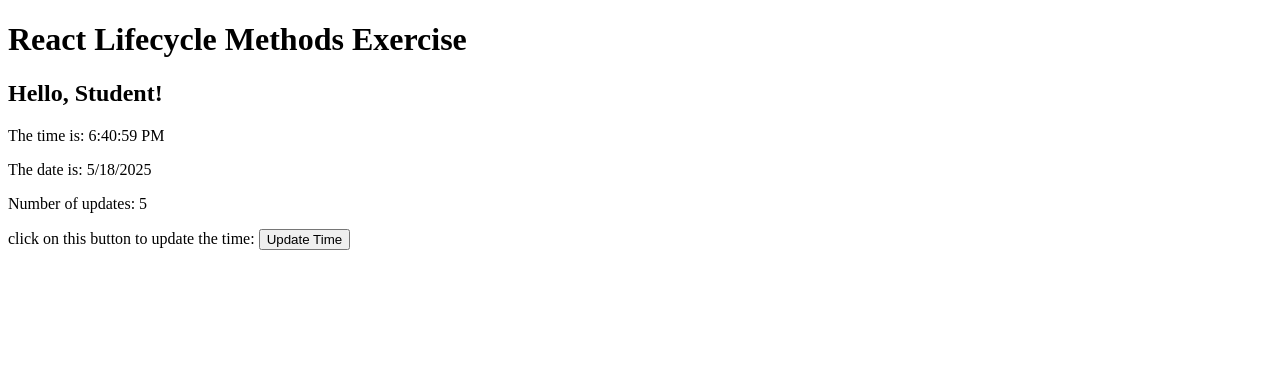
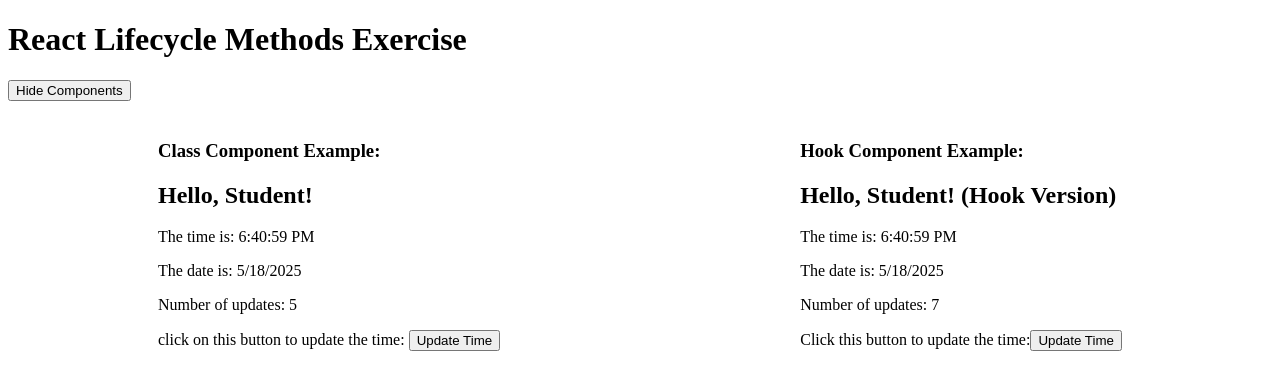
Before and after one commit to oliveroliverio/CF3_client-side-programming, a React (Create React App) app in the folder 3.4_React-Lifecycle-Methods/: page / in a window 1280 px wide. Shown: the top 390 px of the page. Built offline with nearby package versions, Linux system fonts and the light colour scheme.

Commit message:
uptaded app.js to use hookComponent.js

```diff
--- a/3.4_React-Lifecycle-Methods/src/App.js
+++ b/3.4_React-Lifecycle-Methods/src/App.js
@@ -1,11 +1,29 @@
-import React from 'react';
+import React, { useState } from 'react';
 import ClassComponent from './ClassComponent';
+import HookComponent from './HookComponent';
 
 function App() {
+  const [showComponents, setShowComponents] = useState(true);
+
   return (
     <div className="App">
       <h1>React Lifecycle Methods Exercise</h1>
-      <ClassComponent name="Student" />
+      <button onClick={() => setShowComponents(!showComponents)}>
+        {showComponents ? 'Hide Components' : 'Show Components'}
+      </button>
+
+      {showComponents && (
+        <div style={{ display: 'flex', justifyContent: 'space-around', marginTop: '20px' }}>
+          <div>
+            <h3>Class Component Example:</h3>
+            <ClassComponent name="Student" />
+          </div>
+          <div>
+            <h3>Hook Component Example:</h3>
+            <HookComponent name="Student" />
+          </div>
+        </div>
+      )}
     </div>
   );
 }
```
